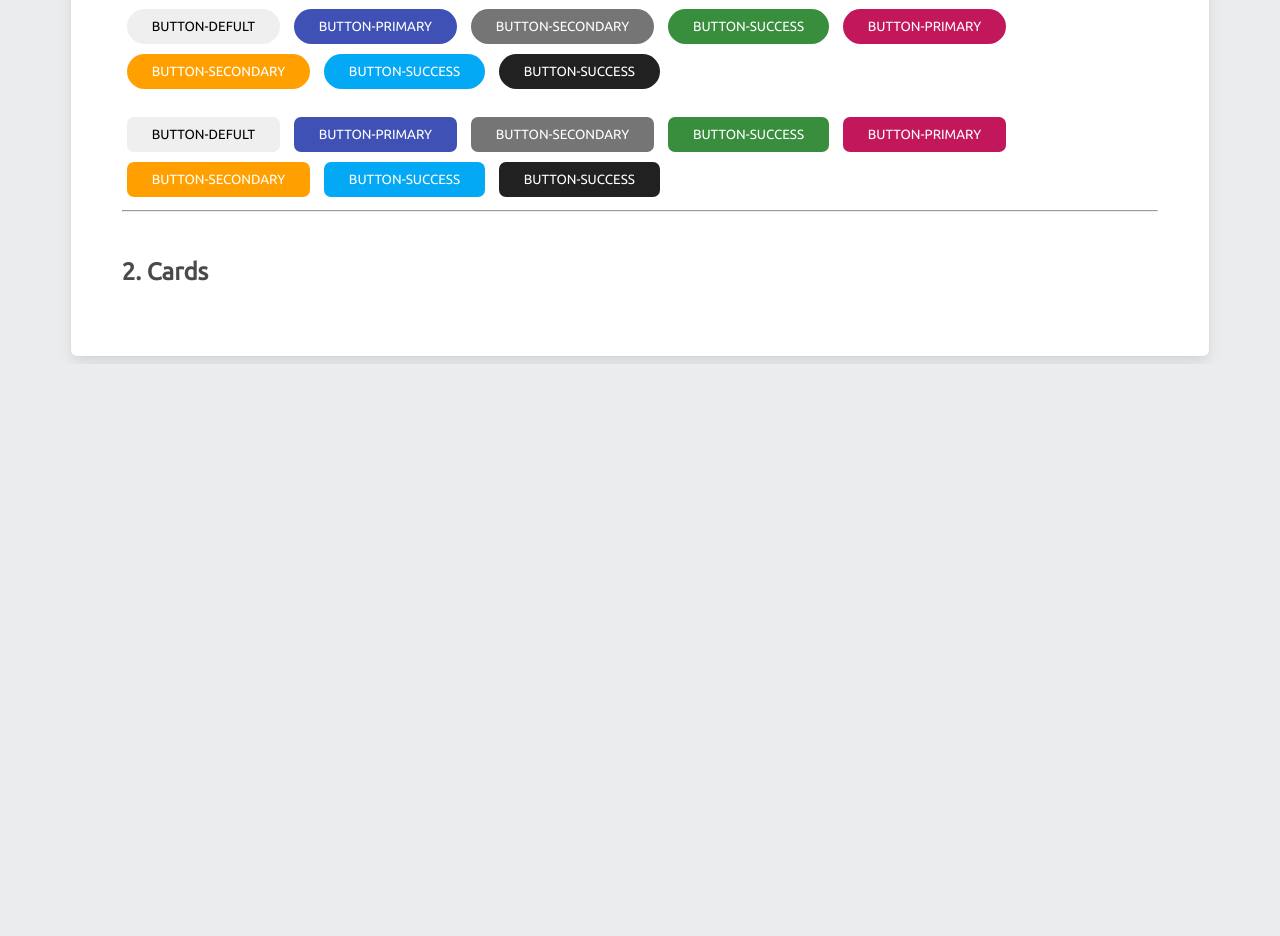
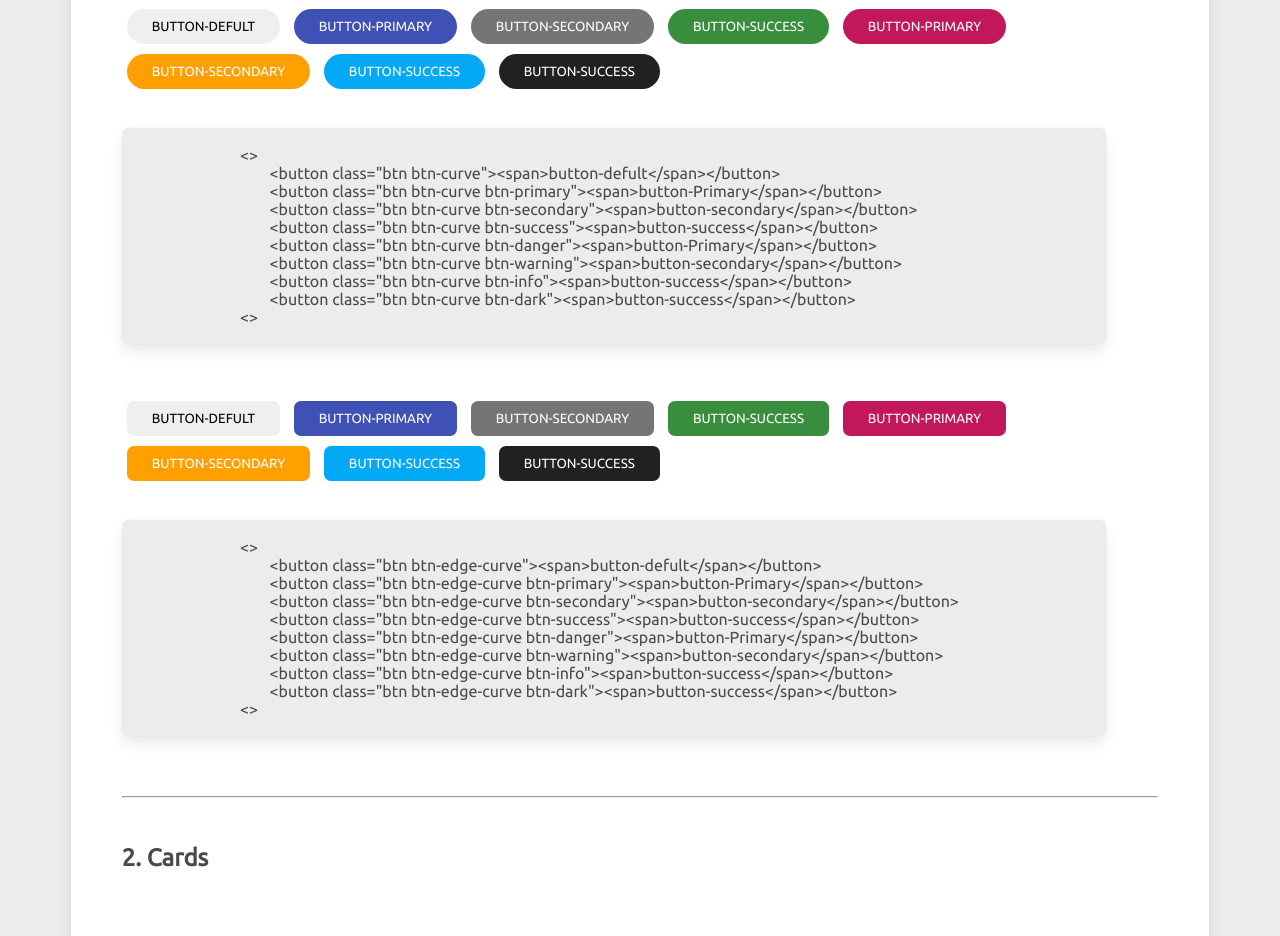
Before and after one commit to ThamiduAnjana/Web-Site-Style-CSS, a plain HTML site: page index.html in a window 1280 px wide. Shown: the part 1120-2056 px from the top of the page. Before the commit the page ends 1484 px from the top, so only its background shows below. Drawn offline with Linux system fonts and the light colour scheme.

Commit message:
Modify Project

```diff
--- a/index.html
+++ b/index.html
@@ -81,6 +81,23 @@
 
 		<br><br>
 
+		<div class="box" style="width: 95%;background-color: #EAECEE;padding: 0;">
+			<xmp>
+				<>
+					<button class="btn btn-curve"><span>button-defult</span></button>
+					<button class="btn btn-curve btn-primary"><span>button-Primary</span></button>
+					<button class="btn btn-curve btn-secondary"><span>button-secondary</span></button>
+					<button class="btn btn-curve btn-success"><span>button-success</span></button>
+					<button class="btn btn-curve btn-danger"><span>button-Primary</span></button>
+					<button class="btn btn-curve btn-warning"><span>button-secondary</span></button>
+					<button class="btn btn-curve btn-info"><span>button-success</span></button>
+					<button class="btn btn-curve btn-dark"><span>button-success</span></button>
+				<>
+			</xmp>
+		</div>
+
+		<br><br>
+
 		<button class="btn btn-edge-curve"><span>button-defult</span></button>
 		<button class="btn btn-edge-curve btn-primary"><span>button-Primary</span></button>
 		<button class="btn btn-edge-curve btn-secondary"><span>button-secondary</span></button>
@@ -89,6 +106,25 @@
 		<button class="btn btn-edge-curve btn-warning"><span>button-secondary</span></button>
 		<button class="btn btn-edge-curve btn-info"><span>button-success</span></button>
 		<button class="btn btn-edge-curve btn-dark"><span>button-success</span></button>
+
+		<br><br>
+
+		<div class="box" style="width: 95%;background-color: #EAECEE;padding: 0;">
+			<xmp>
+				<>
+					<button class="btn btn-edge-curve"><span>button-defult</span></button>
+					<button class="btn btn-edge-curve btn-primary"><span>button-Primary</span></button>
+					<button class="btn btn-edge-curve btn-secondary"><span>button-secondary</span></button>
+					<button class="btn btn-edge-curve btn-success"><span>button-success</span></button>
+					<button class="btn btn-edge-curve btn-danger"><span>button-Primary</span></button>
+					<button class="btn btn-edge-curve btn-warning"><span>button-secondary</span></button>
+					<button class="btn btn-edge-curve btn-info"><span>button-success</span></button>
+					<button class="btn btn-edge-curve btn-dark"><span>button-success</span></button>
+				<>
+			</xmp>
+		</div>
+
+		<br><br>
 
 		<hr>
 
```
